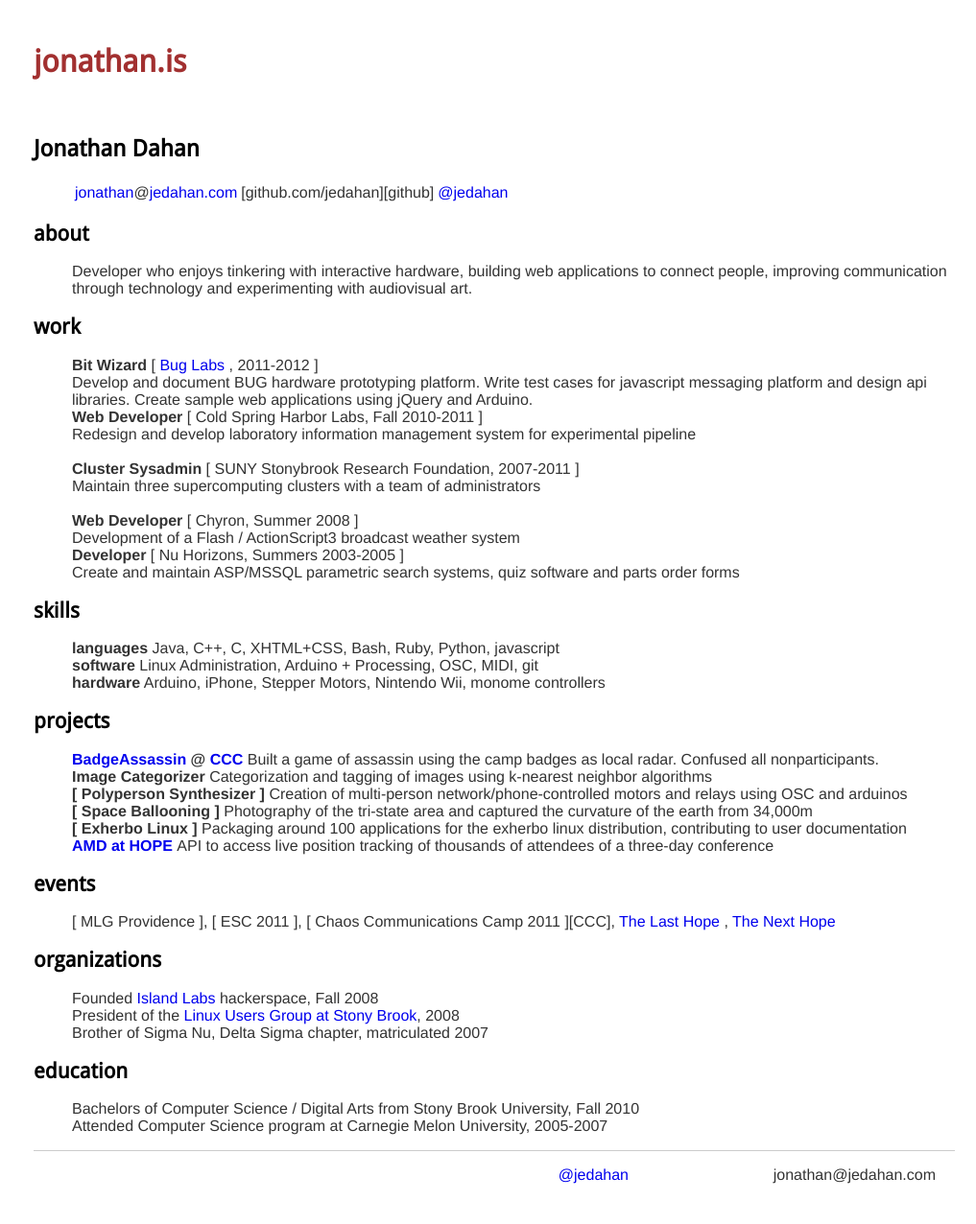
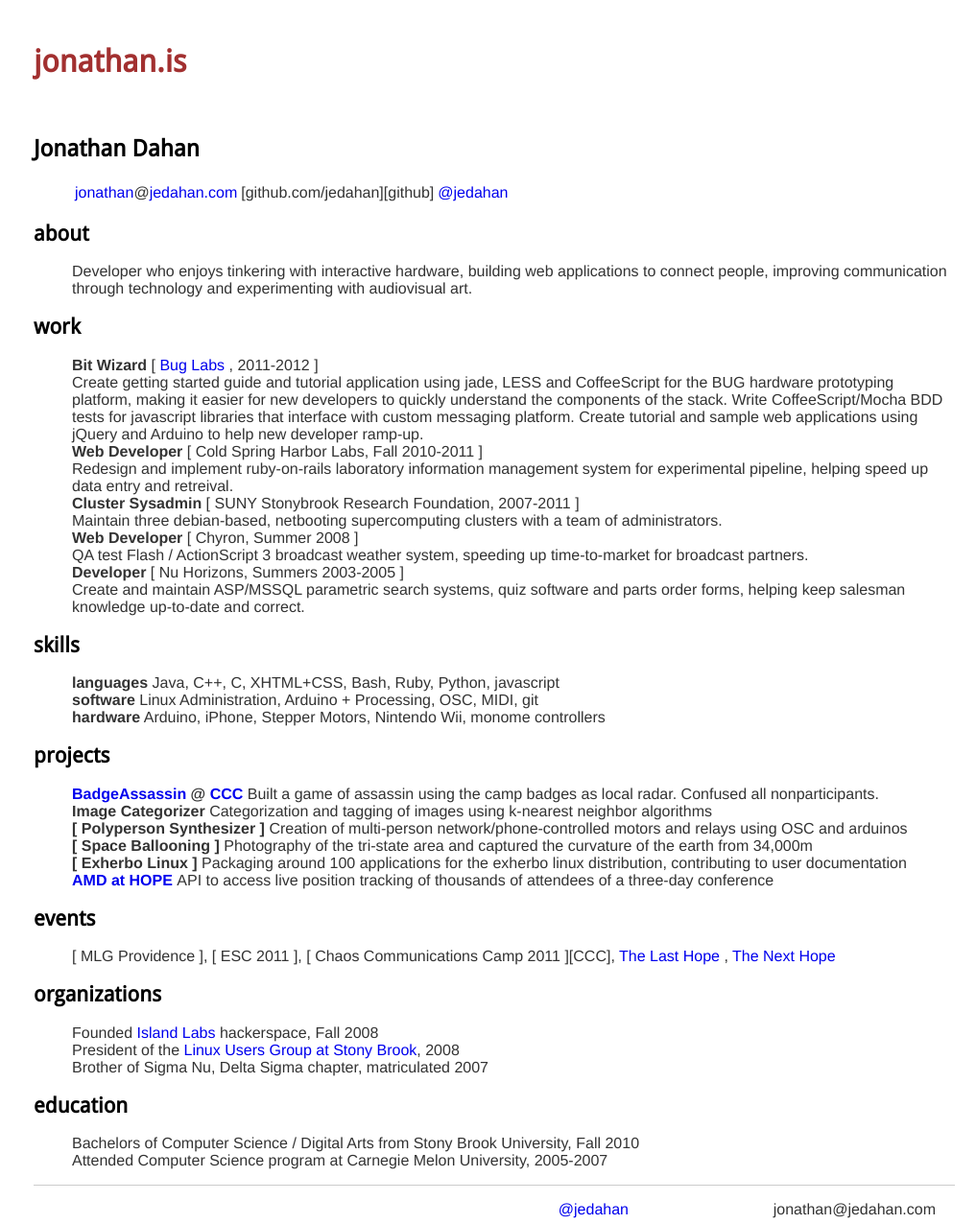
Before and after one commit to jedahan/jedahan.github.com, a Jekyll site: the page built from resume/index.md, in a window 1280 px wide. Shown: the whole page at 96% size, without its empty margins (125-1142 px from the left). Built offline with Jekyll 4.4.1, drawn with Linux system fonts in a browser that asks for light colours; before the commit the page ends 1240 px from its top, so only the background shows below that.

Commit message:
explain impact of actions

```diff
--- a/resume/index.md
+++ b/resume/index.md
@@ -15,29 +15,29 @@ work
 ----
  * __Bit Wizard__ [ [ Bug Labs ], 2011-2012 ]
 
-    Develop and document BUG hardware prototyping platform.
-    Write test cases for javascript messaging platform and design api libraries.
-    Create sample web applications using jQuery and Arduino.
- <br>
+    Create getting started guide and tutorial application using jade, LESS and CoffeeScript for the BUG hardware prototyping platform, making it easier for new developers to quickly understand the components of the stack.
+    Write CoffeeScript/Mocha BDD tests for javascript libraries that interface with custom messaging platform.
+    Create tutorial and sample web applications using jQuery and Arduino to help new developer ramp-up.
+      <br>
 
  * __Web Developer__ [ Cold Spring Harbor Labs, Fall 2010-2011 ]
 
-    Redesign and develop laboratory information management system for experimental pipeline
- <br>
+    Redesign and implement ruby-on-rails laboratory information management system for experimental pipeline, helping speed up data entry and retreival.
+      <br>
 
  * __Cluster Sysadmin__ [ SUNY Stonybrook Research Foundation, 2007-2011 ]
 
-    Maintain three supercomputing clusters with a team of administrators
- <br>
+    Maintain three debian-based, netbooting supercomputing clusters with a team of administrators.
+      <br>
 
  * __Web Developer__ [ Chyron, Summer 2008 ]
 
-    Development of a Flash / ActionScript3 broadcast weather system
- <br>
+    QA test Flash / ActionScript 3 broadcast weather system, speeding up time-to-market for broadcast partners.
 
  * __Developer__ [ Nu Horizons, Summers 2003-2005 ]
 
-    Create and maintain ASP/MSSQL parametric search systems, quiz software and parts order forms
+    Create and maintain ASP/MSSQL parametric search systems, quiz software and parts order forms, helping keep salesman knowledge up-to-date and correct.
+      <br>
 
 skills
 ------
```
